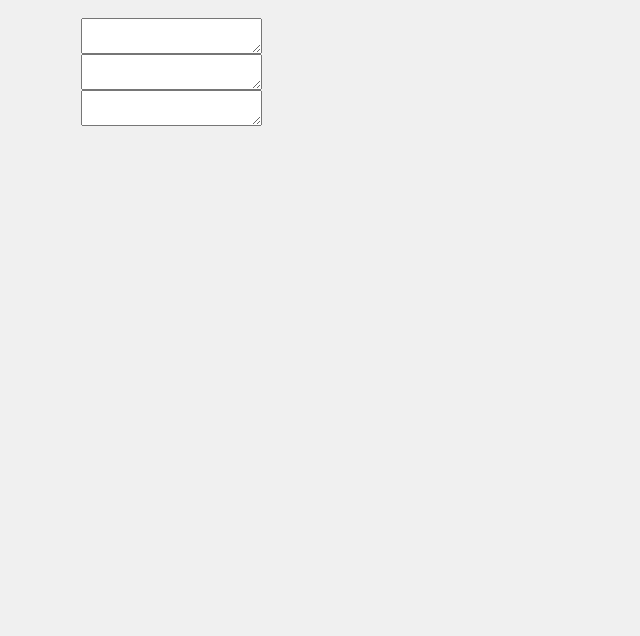
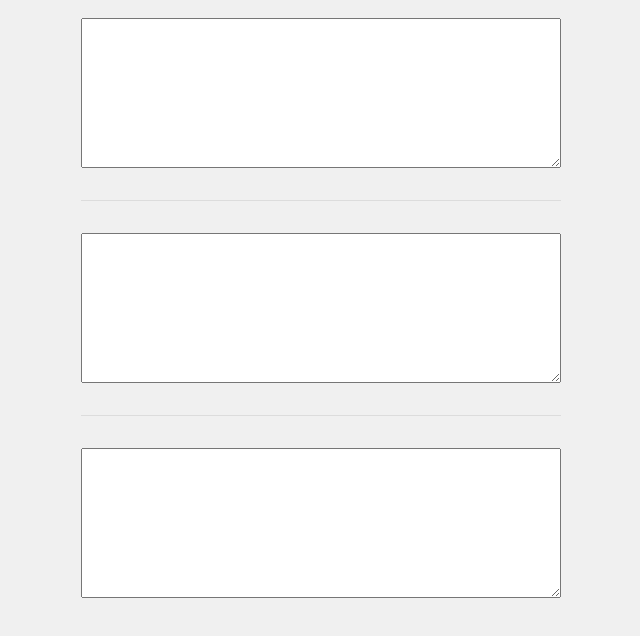
Before and after one commit to matthewcrist/Lost-Comment, a plain HTML site: page index.html in a window 1280 px wide. Shown: the part 88-724 px from the top of the page, without its empty margins (319-959 px from the left). Drawn offline with Linux system fonts and the light colour scheme.

Commit message:
Clean up the text areas

```diff
--- a/index.html
+++ b/index.html
@@ -10,12 +10,29 @@
       margin: 3em auto;
       max-width: 30em;
     }
+
+    .example {
+      margin-top: 2em;
+      padding-top: 2em;
+      border-top: 1px solid rgb(220,220,220);
+    }
+
+      .example.first {
+        margin-top: 0;
+        padding-top: 0;
+        border-top: none;
+      }
+
+      .example textarea {
+        width: 100%;
+        height: 150px;
+      }
   </style>
 </head>
 <body>
   <h1>Three backed up textareas</h1>
 
-  <div class="example">
+  <div class="example first">
 	 <textarea id="post-101"></textarea>
   </div>
 
```
